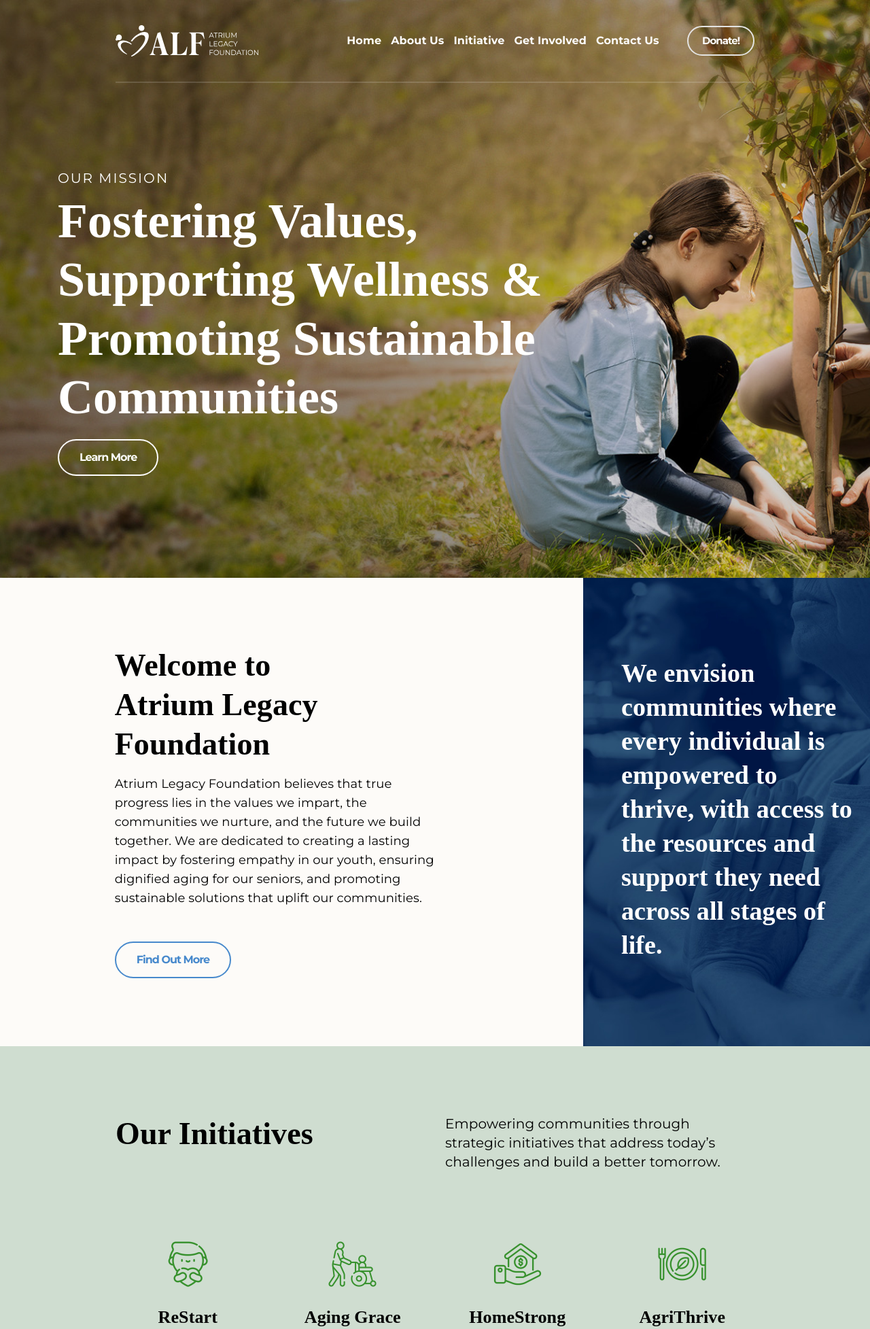
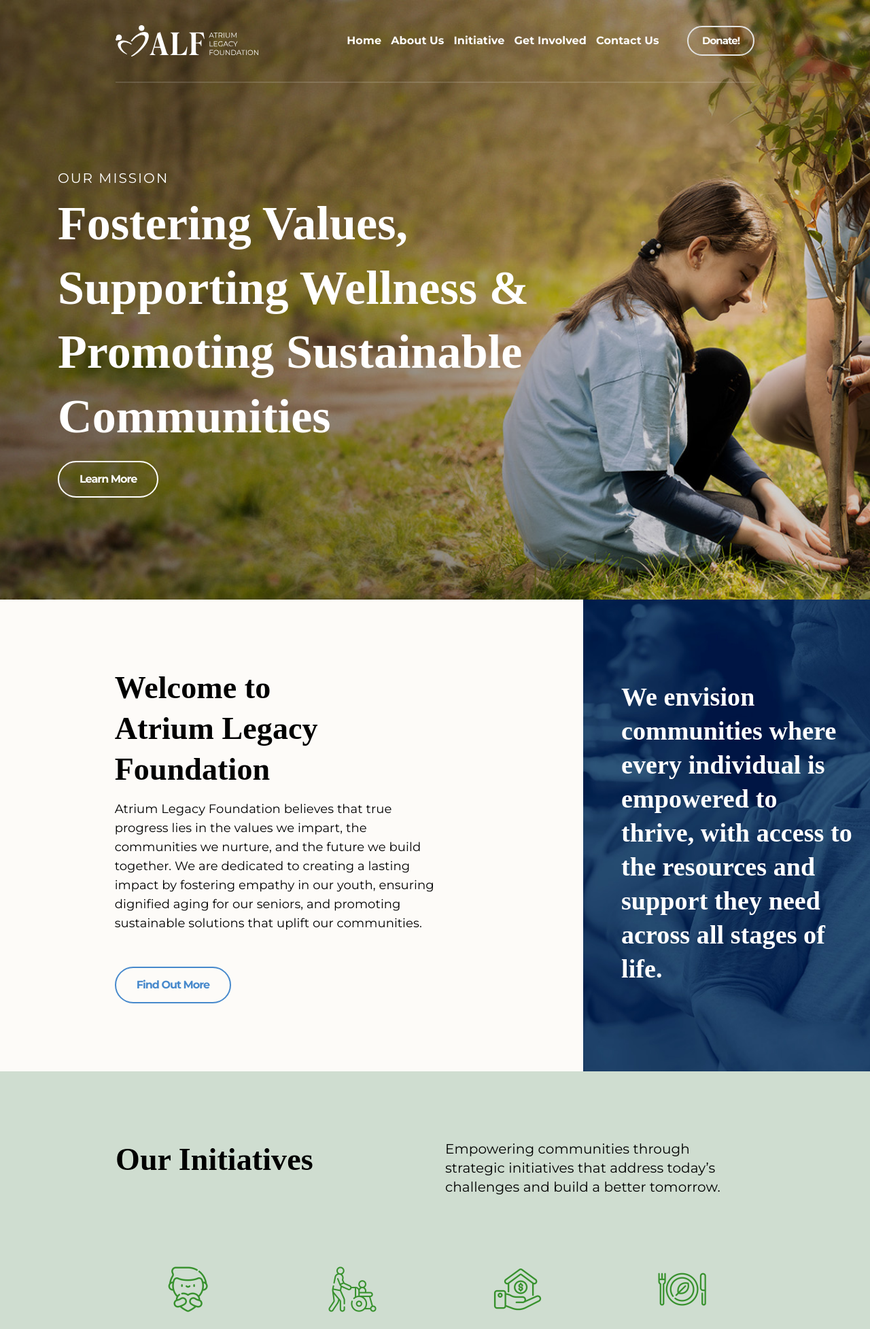
Before and after one commit to salmankhan03/Atriumlegacy, a PHP site: page /index.php in a window 1280 px wide. Shown: the top 1955 px of the page at 68% size. Run offline with PHP 8.4, Linux system fonts and the light colour scheme; some web fonts are replaced.

Commit message:
update Moisette font line height

```diff
--- a/css/style.css
+++ b/css/style.css
@@ -334,6 +334,7 @@ body {
     font-family: 'Moisette';
     color: #000;
     font-weight: bold;
+    line-height: 1.3;
 }
 .h2-heading-section-space{
     text-align: left;
@@ -393,7 +394,8 @@ body {
     color:#fff !important;
     font-family:'Moisette' !important;
     font-weight: bold !important;
-    font-size: 62px;
+    font-size: 70px;
+    line-height: 1.35 !important;
 }
 .italic-heading{
     font-size: 26px;
--- a/index.php
+++ b/index.php
@@ -31,7 +31,7 @@
                     <h2 class = "banner-title">
                         OUR MISSION
                     </h2>
-                    <h1 class = "banner-header display-3">
+                    <h1 class = "banner-header">
                         Fostering Values, <br/>
                         Supporting Wellness & <br/>
                         Promoting Sustainable <br/>
```
